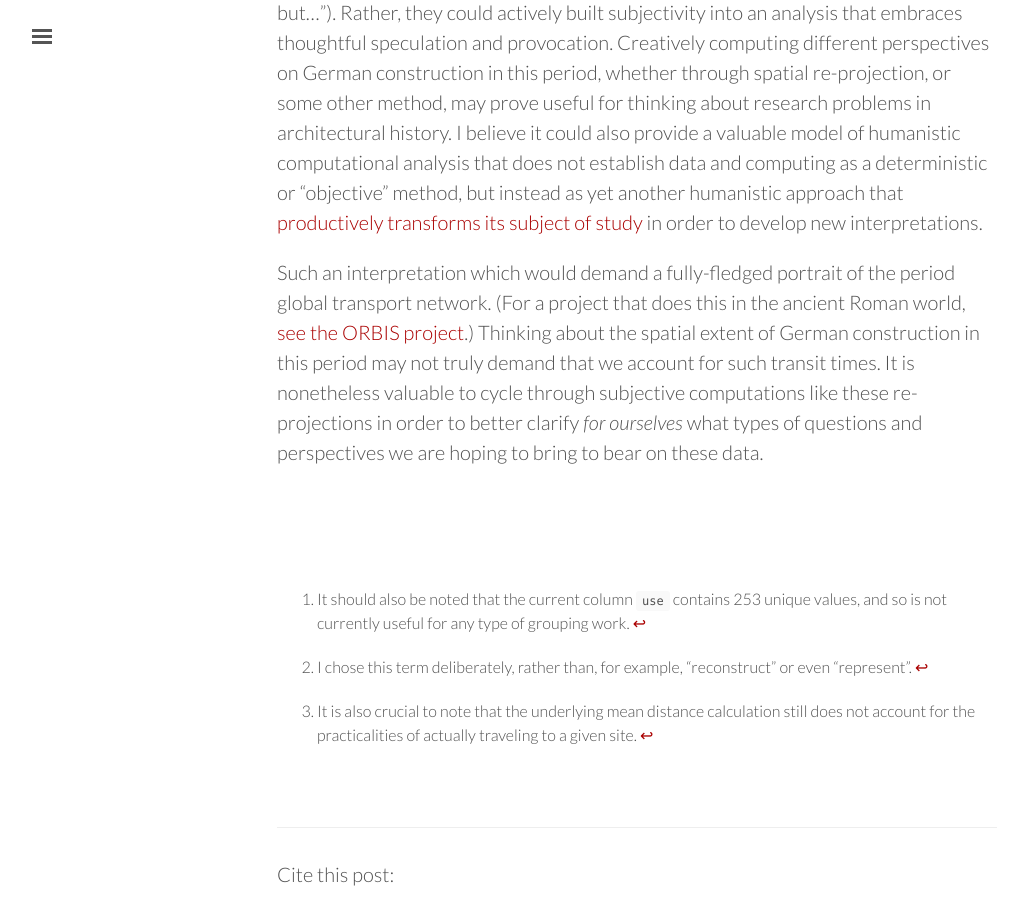
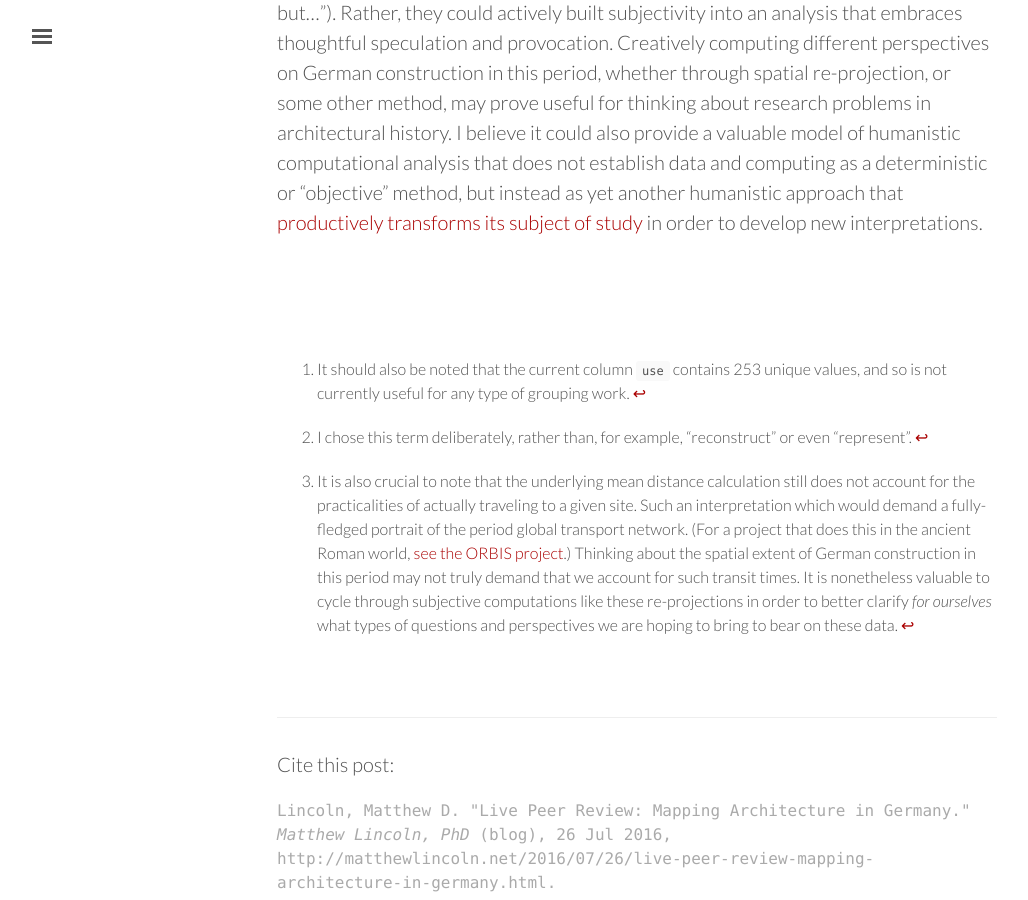
Before and after one commit to mdlincoln/mdlincoln.github.io, a Jekyll site: the page built from _posts/2016-07-26-live-peer-review-mapping-architecture-in-germany.md, in a window 1280 px wide and 900 px high, scrolled down 22004 px. Shown: the whole window, without its empty margins (3-1031 px from the left). Built offline with Jekyll 4.4.1, drawn with Linux system fonts in a browser that asks for light colours; nearby versions of some CDN libraries; comment, search, counter and statistics services are not loaded; some of the changed lines change nothing that is shown.

Commit message:
footnote formatting error

```diff
--- a/_posts/2016-07-26-live-peer-review-mapping-architecture-in-germany.md
+++ b/_posts/2016-07-26-live-peer-review-mapping-architecture-in-germany.md
@@ -527,7 +527,7 @@ The view from *New York City*, on the other hand, offers a more gradual impressi
 
 I wish to stress that neither the great-cirlce distances, nor the Steinberg-esque projections from Berlin or New York, can be said to be any more "correct" than one another.
 The former approach embeds the assumption that geographic distance is roughly interchangeable (a 700-mile distance in the United States is equal to a 700-mile distance in Europe), while the latter two views warp these distances based on one's particular location.
-Using the `newyorker` projection was not intended to strip bias from our spatial analysis, but to instead *explicitly reorient that bias* in a speculative manner, intended to introduce new questions or nuance into our data interpretation.[^1]
+Using the `newyorker` projection was not intended to strip bias from our spatial analysis, but to instead *explicitly reorient that bias* in a speculative manner, intended to introduce new questions or nuance into our data interpretation.[^orbis]
 
 To conclude, in addition to making some adjustments to their data for greater usability, I would also **encourage the authors to explore how they might experiment with the subjective qualities of these data**.
 And I hope this explication would not be limited to a narrative aside ("We acknowledge these data are biased, but...").
@@ -535,7 +535,4 @@ Rather, they could actively built subjectivity into an analysis that embraces th
 Creatively computing different perspectives on German construction in this period, whether through spatial re-projection, or some other method, may prove useful for thinking about research problems in architectural history.
 I believe it could also provide a valuable model of humanistic computational analysis that does not establish data and computing as a deterministic or "objective" method, but instead as yet another humanistic approach that [productively transforms its subject of study](http://sappingattention.blogspot.com/2016/07/why-digital-humanists-dont-need-to.html) in order to develop new interpretations.
 
-[^1]: It is also crucial to note that the underlying mean distance calculation still does not account for the practicalities of actually traveling to a given site.
-Such an interpretation which would demand a fully-fledged portrait of the period global transport network.
-(For a project that does this in the ancient Roman world, [see the ORBIS project](http://orbis.stanford.edu/).) Thinking about the spatial extent of German construction in this period may not truly demand that we account for such transit times.
-It is nonetheless valuable to cycle through subjective computations like these re-projections in order to better clarify *for ourselves* what types of questions and perspectives we are hoping to bring to bear on these data.
+[^orbis]: It is also crucial to note that the underlying mean distance calculation still does not account for the practicalities of actually traveling to a given site. Such an interpretation which would demand a fully-fledged portrait of the period global transport network. (For a project that does this in the ancient Roman world, [see the ORBIS project](http://orbis.stanford.edu/).) Thinking about the spatial extent of German construction in this period may not truly demand that we account for such transit times. It is nonetheless valuable to cycle through subjective computations like these re-projections in order to better clarify *for ourselves* what types of questions and perspectives we are hoping to bring to bear on these data.
```
